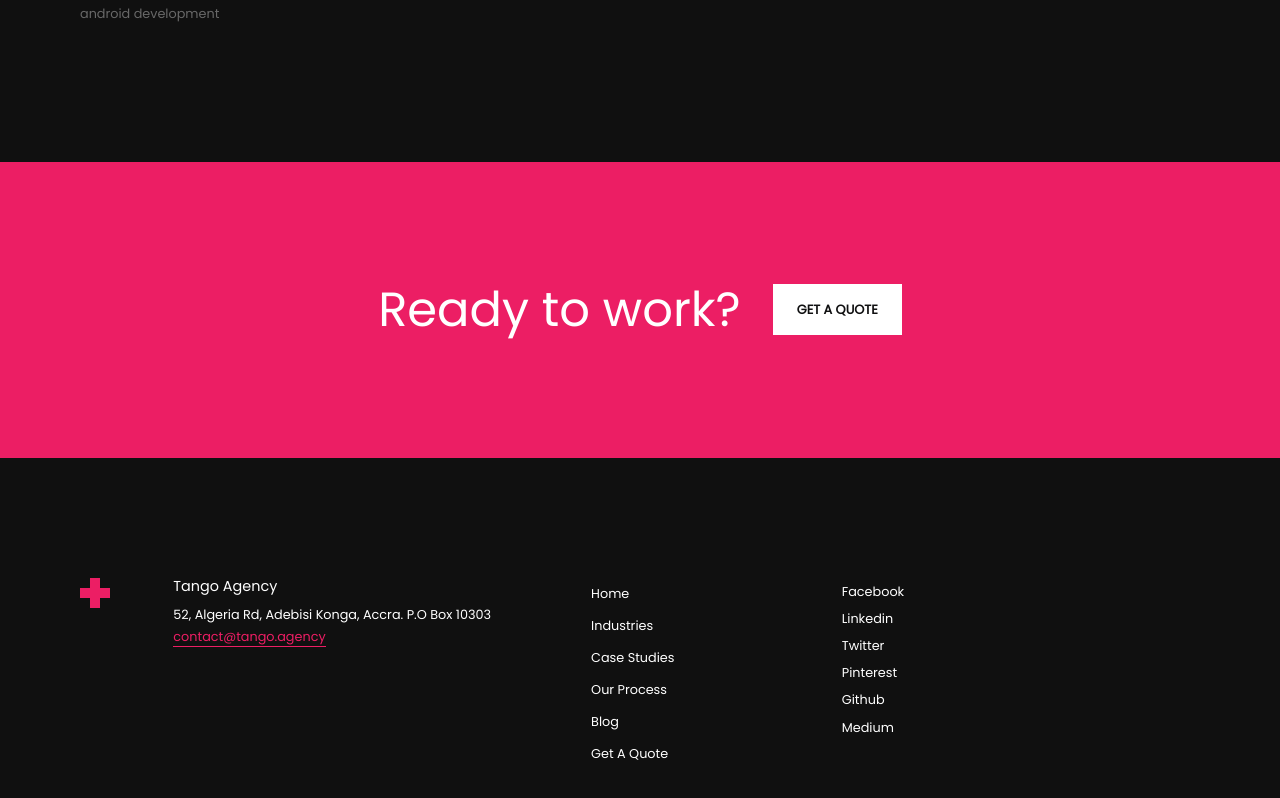
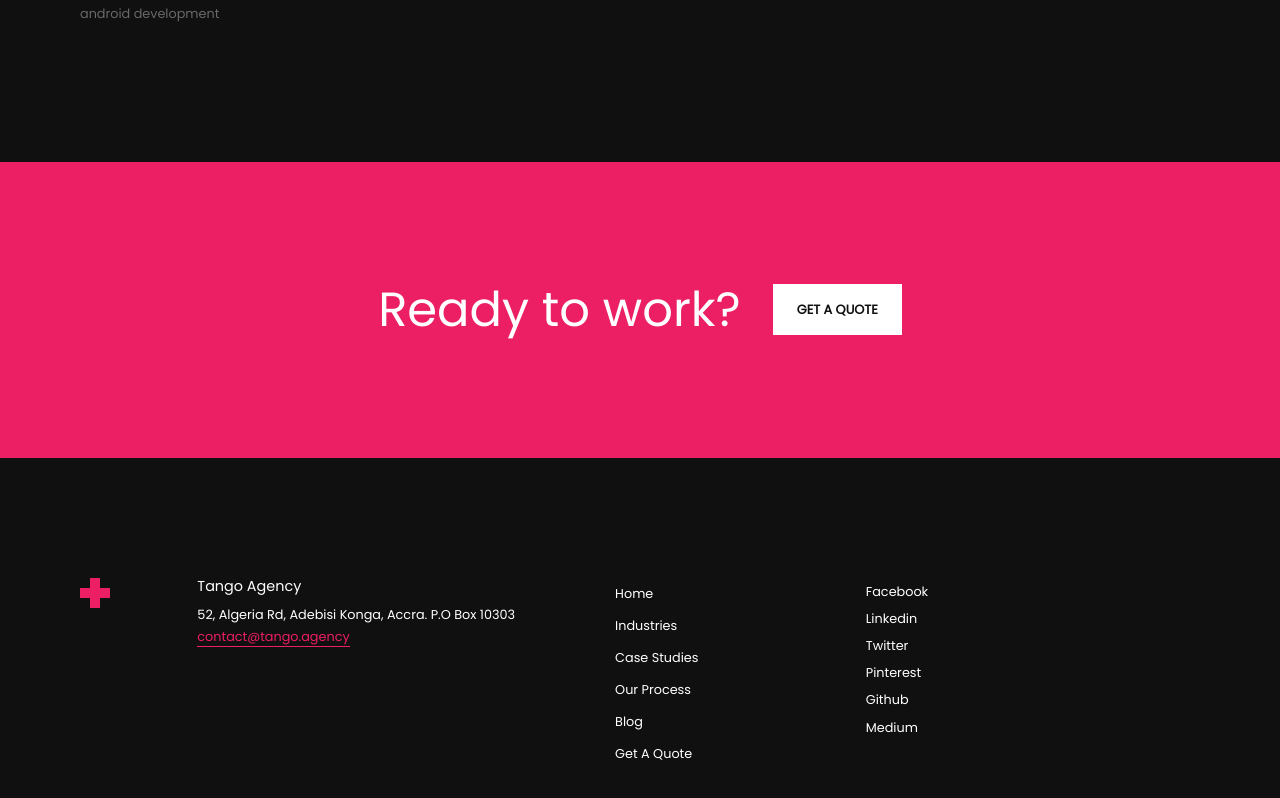
Before and after one commit to miyaParker/tango, a Next.js app: page / in a window 1280 px wide. Shown: the part 8996-9794 px from the top of the page. Built offline with nearby package versions, Linux system fonts and the light colour scheme.

Commit message:
mobile responsiveness: adjust footer section

```diff
--- a/src/components/Footer/index.js
+++ b/src/components/Footer/index.js
@@ -1,7 +1,7 @@
 import styles from "./styles.module.css"
 export default function Footer() {
     return (
-        <footer className={`${styles.container} row`}>
+        <footer className={`${styles.container} row justify-content-between`}>
             <div className={'col-1'}>
             <img  src="logo.png" />
             </div>
```
